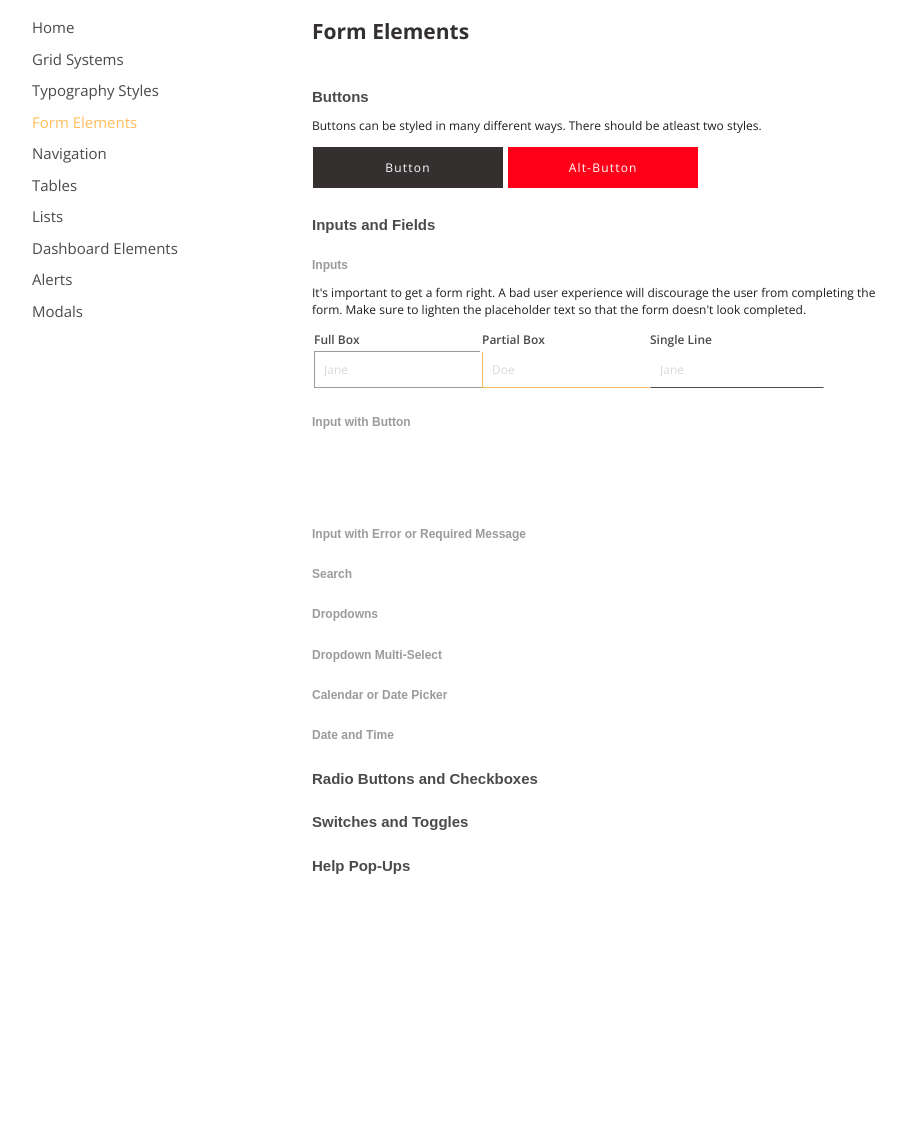
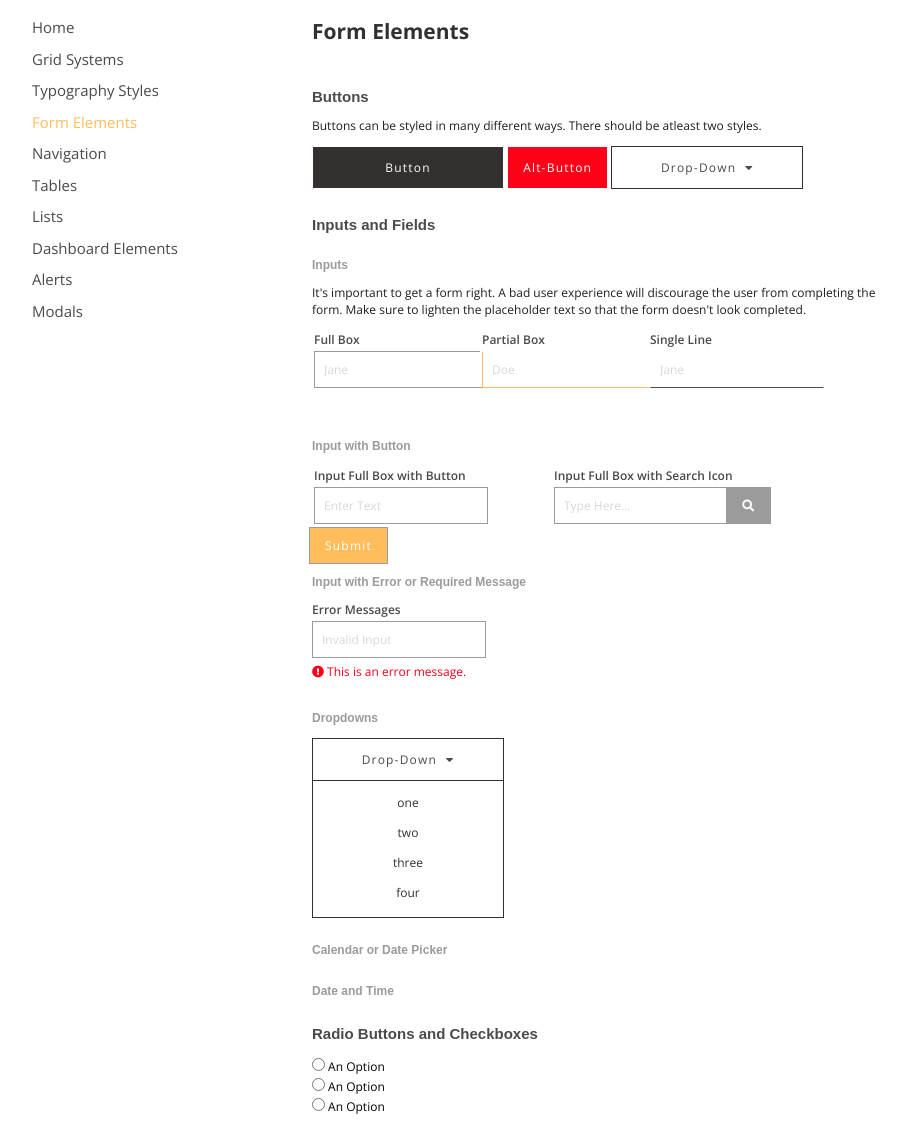
Before and after one commit to kbryden/Pattern-Library, a plain HTML site: page PUBLIC/formelements.html in a window 1280 px wide. Shown: the part 189-1331 px from the top of the page, without its empty margins (8-914 px from the left). Before the commit the page ends 1094 px from the top, so only its background shows below. Drawn offline with nearby package versions, Linux system fonts and the light colour scheme.

Commit message:
more updates to form elements
added extra elements and played with the javascript. JS needs improvement before it will work.

```diff
--- a/DEV/sass/_formelements.scss
+++ b/DEV/sass/_formelements.scss
@@ -1,6 +1,6 @@
 /*buttons have many different stylings you can play around with. Don't forget a hover effect!*/
 
-.button {
+.button, .alt-button, .dropdown-button {
   background-color: #343030;
   border: .1rem solid #fff;
   color: #ffffff;
@@ -27,21 +27,8 @@
 
 .alt-button {
   background-color: #FF0019;
-  border: .1rem solid #fff;
-  color: #ffffff;
-  padding: 12px 35px;
-  text-align: center;
-  text-decoration: none;
-  display: inline-block;
-  font-size: 1em;
-  font-family: 'Open Sans', sans-serif;
-  font-weight: 100;
-  letter-spacing: .1em;
-  //box-shadow: 3px 3px 4px HSLA(0, 0%, 0%, .35);
-  width: 12rem;
-  cursor: pointer;
-  -webkit-transition-duration: 0.4s; /* Safari */
-  transition-duration: 0.4s;
+  padding: 12px 15px;
+  width: auto;
 }
 
 .alt-button:hover {
@@ -58,7 +45,7 @@
     form {
         display: block;
         width: 100%;
-        height: 5em;
+        height: 7em;
     }
 
     /*this affects the label above the input */
@@ -105,5 +92,73 @@
         width: 14em;
     }
 
+    .bg {
+            width: 20em;
+        }
+
+    /*adding a button "inside" your textbox is actually just setting it right next to it*/
+
+    .submitbutton, .searchbutton {
+        padding: 9px 15px;
+        margin-left: -5px;
+        border: .001rem solid #9B9B9B;
+        background-color: #FFBD5C;
+    }
+
+    .searchbutton {
+        background-color: #9B9B9B;
+    }
+
+    /*make sure to use a type kit like fontawesome that allows you to change the color of the icon with css. This will make design changes later much easier*/
+    .error-message {
+        color: #FF0019;
+        margin: .25em 0;
+    }
 
 }
+
+
+/*styling for a dropdown*/
+.dropdown-button {
+    background-color: #FFFFFF;
+    padding: 12px 15px;
+    color: #4A4A4A;
+    border: .001rem solid #343030;
+}
+
+.dropdown-open {
+    //display: none;
+    background-color: #ffffff;
+    border: .001rem solid #343030;
+    margin: -.25em 0 0 0;
+    line-height: 2em;
+    color: #343030;
+    width: 16em;
+
+    ul {
+    list-style-type: none;
+    text-align: center;
+    padding: 0;
+   }
+
+    li {
+    margin: .5em;
+    position: relative;
+   }
+
+    a{
+    color: #343030;
+    text-decoration: none;
+   }
+
+    a:hover{
+    text-decoration: none;
+    background-color: #D8D8D8;
+   }
+}
+
+/*styling for Radio Buttons*/
+
+.radio {
+    background-color: #FFBD5C;
+}
--- a/DEV/script.js
+++ b/DEV/script.js
@@ -6,7 +6,7 @@ navButton.addEventListener('click', function () {
   document
     .querySelector('body')
     .classList
-    .toggle('nav-open');
+    .toggle('nav-open')
 });
 
 //to close nav
@@ -16,8 +16,20 @@ closeButton.addEventListener('click', function() {
     document
       .querySelector('body')
       .classList
-      .toggle('nav-open');
+      .toggle('nav-open')
 });
+
+
+// to toggle dropdown
+var navButton = document.querySelector('.dropdown-closed');
+navButton.addEventListener('click', function () {
+  console.log('clicky!!!');
+  document
+    .querySelector('body')
+    .classList
+    .toggle('dropdown-open')
+});
+
 
 //to click nav elements
 //$("document").ready(function() {
--- a/PUBLIC/formelements.html
+++ b/PUBLIC/formelements.html
@@ -6,6 +6,7 @@
 		<title>CSS Pattern Library</title>
         <link rel="stylesheet" href="css/css.css">
         <link href="https://fonts.googleapis.com/css?family=Lobster+Two|Merriweather|Open+Sans:300,300i,400,400i,600,600i,700,700i,800,800i|Roboto" rel="stylesheet">
+        <link rel="stylesheet" href="https://use.fontawesome.com/releases/v5.3.1/css/all.css" integrity="sha384-mzrmE5qonljUremFsqc01SB46JvROS7bZs3IO2EmfFsd15uHvIt+Y8vEf7N7fWAU" crossorigin="anonymous">
 	</head>
 	<body>
 		<header>
@@ -33,7 +34,8 @@
             <h2>Buttons</h2>
             <p>Buttons can be styled in many different ways. There should be atleast two styles.</p>
             <a href="#!" title="Button"><button class="button" type="button">Button</button></a>
-            <a href="#!" title="Alt-Button"><button class="alt-button" type="alt-button">Alt-Button</button></a>
+            <a href="#!" title="Alt-Button"><button class="alt-button" type="submit">Alt-Button</button></a>
+            <a href="#!" title="Clear-Button"><button class="dropdown-button" type="submit">Drop-Down &nbsp;<i class="fas fa-caret-down"></i></button></a>
             <div class="formelements">
                 <h2>Inputs and Fields</h2>
                     <h3>Inputs</h3>
@@ -54,14 +56,45 @@
                     </form>
                     <h3>Input with Button</h3>
                     <form>
+                        <div class="col-1-2-left bg">
+                            <label for="first_name">Input Full Box with Button</label><br>
+                            <input placeholder="Enter Text" type="text" class="simpleinputclass input-with-button">
+                            <a href="#!" title="Submit"><button class="alt-button submitbutton" type="submit">Submit</button></a>
+                        </div>
+                        <div class="col-1-2-right bg">
+                            <label for="first_name">Input Full Box with Search Icon</label><br>
+                            <input placeholder="Type Here..." type="text" class="simpleinputclass input-with-button">
+                            <a href="#!" title="Search"><button class="alt-button searchbutton" type="submit"><i class="fas fa-search"></i></button></a>
+                        </div>
                     </form>
                     <h3>Input with Error or Required Message</h3>
-                    <h3>Search</h3>
+                    <form>
+                        <div>
+                            <label for="first_name">Error Messages</label><br>
+                            <input placeholder="Invalid Input" type="text" class="simpleinput">
+                            <p class="error-message"><i class="fas fa-exclamation-circle"></i> This is an error message.</p>
+                        </div>
+                    </form>
                     <h3>Dropdowns</h3>
-                    <h3>Dropdown Multi-Select</h3>
+                    <div class="dropdown-closed">
+                          <a href="#!" title="Clear-Button"><button class="dropdown-button" type="submit">Drop-Down &nbsp;<i class="fas fa-caret-down"></i></button></a>
+                    </div>
+                    <div class="dropdown-open">
+                         <ul>
+                            <li><a href="#!" title="Element 1">one</a></li>
+                            <li><a href="#!" title="Element 2">two</a></li>
+                            <li><a href="#!" title="Element 3">three</a></li>
+                            <li><a href="#!" title="Element 4">four</a></li>
+                        </ul>
+                    </div>
                     <h3>Calendar or Date Picker</h3>
                     <h3>Date and Time</h3>
                 <h2>Radio Buttons and Checkboxes</h2>
+                    <form action="">
+                          <input class="radio" type="radio" name="options" value="An Option"> An Option<br>
+                          <input type="radio" name="options" value="An Option"> An Option<br>
+                          <input type="radio" name="options" value="An Option"> An Option
+                    </form>
                 <h2>Switches and Toggles</h2>
                 <h2>Help Pop-Ups</h2>
             </div>
```
Also changed, not shown: PUBLIC/css/css.css, 1 other file.
